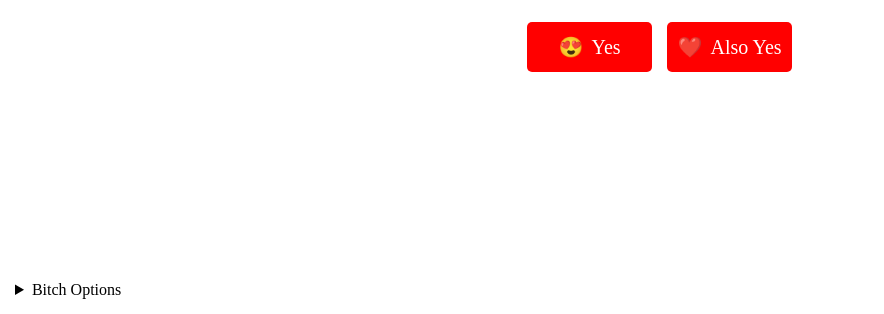
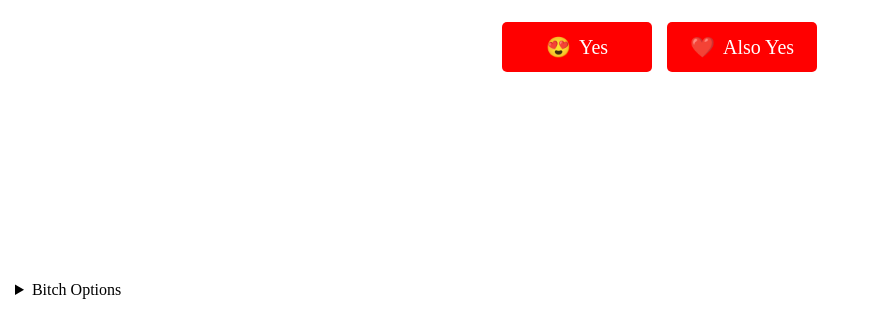
Before and after one commit to treyhakanson/treyhakanson.github.io, a plain HTML site: page vday.html in a window 1280 px wide. Shown: the part 486-800 px from the top of the page, without its empty margins (0-884 px from the left). Drawn offline with Linux system fonts and the light colour scheme.

Commit message:
increase btn width

```diff
--- a/styles/vday.css
+++ b/styles/vday.css
@@ -24,7 +24,7 @@ body {
   appearance: none;
   border: none;
   height: 50px;
-  width: 125px;
+  width: 150px;
   border-radius: 5px;
   background-color: red;
   color: white;
```
